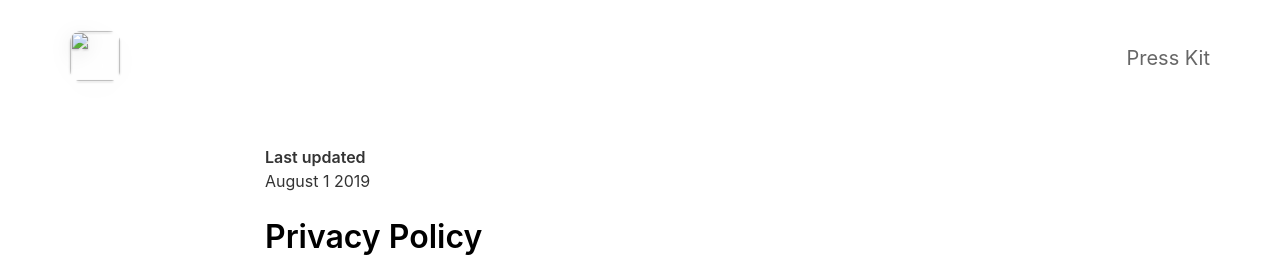
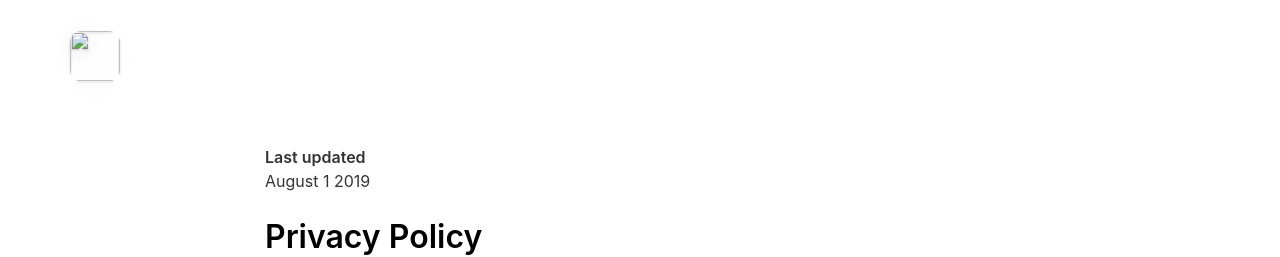
Before and after one commit to ChristianNiemann/el-app-landing-page, a Jekyll site: the page built from _pages/privacypolicy.md, in a window 1280 px wide. Shown: the top 257 px of the page. Built offline with Jekyll 4.4.1, drawn with Linux system fonts in a browser that asks for light colours; nearby versions of some CDN libraries.

Commit message:
new config

```diff
--- a/_config.yml
+++ b/_config.yml
@@ -3,31 +3,31 @@ page_title                                :
 
 # App Info
 ios_app_id                                : 1234793120                                # Required. Enter iOS app ID to automatically populate name, price and icons (e.g. 718043190).
-ios_app_country                           : us                                        # Required outside USA. Enter 2 letter country code as in https://en.wikipedia.org/wiki/ISO_3166-1_alpha-2
+ios_app_country                           : da                                        # Required outside USA. Enter 2 letter country code as in https://en.wikipedia.org/wiki/ISO_3166-1_alpha-2
 
 appstore_link                             :                                           # Automatically populates if not set and if iOS app ID is set. Otherwise enter manually.
 playstore_link                            :                                           # Enter Google Play Store URL.
-presskit_download_link                    : https://emilbaehr.com                                          # Enter a link to downloadable file or (e.g. public Dropbox link to a .zip file).
+presskit_download_link                    :                                           # Enter a link to downloadable file or (e.g. public Dropbox link to a .zip file).
                                                                                       # Or upload your press kit file to assets and set path accordingly (e.g. "assets/your_press_kit.zip").
 
 app_icon                                  : # assets/appicon.png                      # Automatically populates if not set and if iOS app ID is set.  Otherwise enter path to icon file manually.
 app_name                                  :                                           # Automatically populates if not set and if iOS app ID is set.  Otherwise enter manually.
 app_price                                 :                                           # Automatically populates if not set and if iOS app ID is set.  Otherwise enter manually.
-app_description                           : Write a short tagline for your app.
+app_description                           : Beregn om du betaler for meget for din strøm.
 
 enable_smart_app_banner                   : true                                      # Set to true to show a smart app banner at top of page on mobile devices.
 
 
 
 # Information About Yourself
-your_name                                 : Emil Baehr
-your_link                                 : https://emilbaehr.com
+your_name                                 : Christian Niemann
+your_link                                 :
 your_city                                 : Copenhagen
-email_address                             : emil.baehr@gmail.com
+email_address                             : christian@cnlabs.dk
 facebook_username                         :
-instagram_username                        : ebaehr
-twitter_username                          : ebaehr
-github_username                           : emilbaehr
+instagram_username                        :
+twitter_username                          :
+github_username                           : christianniemann
 youtube_username                          :
 
 
@@ -35,45 +35,45 @@ youtube_username                          :
 # Feature List                            Edit, add or remove features to be presented.
 features                                  :
 
-  - title                                 : GitHub Pages Jekyll Theme
-    description                           : Designed for GitHub Pages. Fork. Edit _config.yml. Upload screenshot/video. Push to gh-pages branch. Voilá!
-    fontawesome_icon_name                 : magic
+  # - title                                 : GitHub Pages Jekyll Theme
+  #   description                           : Designed for GitHub Pages. Fork. Edit _config.yml. Upload screenshot/video. Push to gh-pages branch. Voilá!
+  #   fontawesome_icon_name                 : magic
 
-  - title                                 : iPhone Device Preview
-    description                           : Preview your app in the context of an iPhone device. Five different device colors included.
-    fontawesome_icon_name                 : mobile
+  # - title                                 : iPhone Device Preview
+  #   description                           : Preview your app in the context of an iPhone device. Five different device colors included.
+  #   fontawesome_icon_name                 : mobile
 
-  - title                                 : Video Support
-    description                           : Preview app video on the iPhone device simply by placing your video files in the videos folder.
-    fontawesome_icon_name                 : play-circle
+  # - title                                 : Video Support
+  #   description                           : Preview app video on the iPhone device simply by placing your video files in the videos folder.
+  #   fontawesome_icon_name                 : play-circle
 
-  - title                                 : Automatic Icon and Metadata
-    description                           : Enter iOS app ID in the _config.yml file to automatically fetch app icon, price and App Store Link.
-    fontawesome_icon_name                 : sync
+  # - title                                 : Automatic Icon and Metadata
+  #   description                           : Enter iOS app ID in the _config.yml file to automatically fetch app icon, price and App Store Link.
+  #   fontawesome_icon_name                 : sync
 
-  - title                                 : Easy to Tweak
-    description                           : Tweak accent color, images, icons and transparency via the _config.yml file. No HTML/CSS needed.
-    fontawesome_icon_name                 : adjust
+  # - title                                 : Easy to Tweak
+  #   description                           : Tweak accent color, images, icons and transparency via the _config.yml file. No HTML/CSS needed.
+  #   fontawesome_icon_name                 : adjust
 
-  - title                                 : Feature List
-    description                           : Add features (like this one) to your site via the _config.yml file. No HTML/CSS needed.
-    fontawesome_icon_name                 : star
+  # - title                                 : Feature List
+  #   description                           : Add features (like this one) to your site via the _config.yml file. No HTML/CSS needed.
+  #   fontawesome_icon_name                 : star
 
-  - title                                 : Smart App Banner
-    description                           : Display a smart app banner on iOS devices.
-    fontawesome_icon_name                 : arrow-alt-circle-down
+  # - title                                 : Smart App Banner
+  #   description                           : Display a smart app banner on iOS devices.
+  #   fontawesome_icon_name                 : arrow-alt-circle-down
 
-  - title                                 : Social Links
-    description                           : Easily add social media accounts and contact info in the footer via the _config.yml file. No HTML/CSS needed.
-    fontawesome_icon_name                 : link
+  # - title                                 : Social Links
+  #   description                           : Easily add social media accounts and contact info in the footer via the _config.yml file. No HTML/CSS needed.
+  #   fontawesome_icon_name                 : link
 
-  - title                                 : FontAwesome Support
-    description                           : Pick custom Font Awesome icons for the feature list via the _config.yml file. No HTML/CSS needed.
-    fontawesome_icon_name                 : info-circle
+  # - title                                 : FontAwesome Support
+  #   description                           : Pick custom Font Awesome icons for the feature list via the _config.yml file. No HTML/CSS needed.
+  #   fontawesome_icon_name                 : info-circle
 
-  - title                                 : # New Feature Title
-    description                           : # New Feature Description
-    fontawesome_icon_name                 : # Enter Font Awesome icon name (e.g. star). Find icons on fontawesome.com/icons.
+  # - title                                 : # New Feature Title
+  #   description                           : # New Feature Description
+  #   fontawesome_icon_name                 : # Enter Font Awesome icon name (e.g. star). Find icons on fontawesome.com/icons.
 
 
 
@@ -82,7 +82,7 @@ topbar_color                              : "#000000"
 topbar_transparency                       : 0.1
 topbar_title_color                        : "#ffffff"
 
-cover_image                               : assets/headerimage.png                    # Replace with alternative image path or image URL.
+cover_image                               : assets/headerimage.jpg                    # Replace with alternative image path or image URL.
 cover_overlay_color                       : "#363b3d"
 cover_overlay_transparency                : 0.8
 
```
